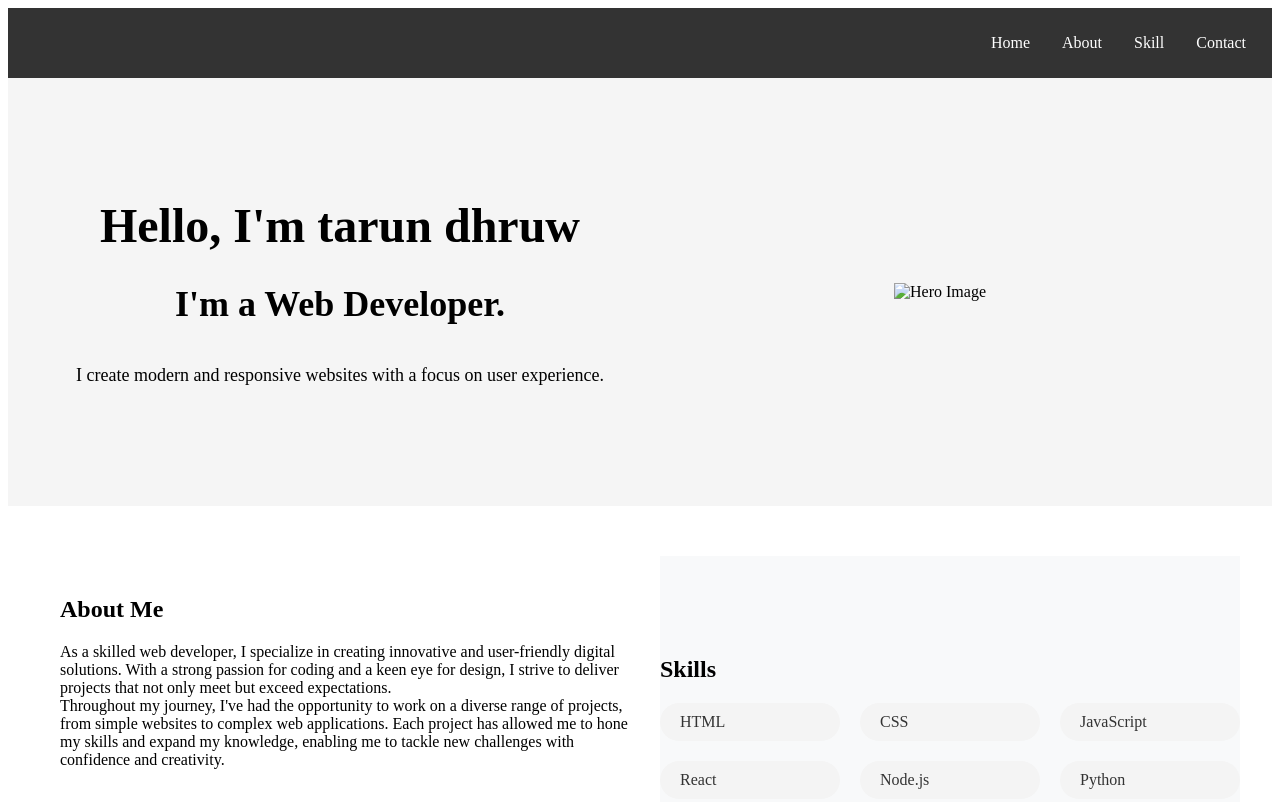
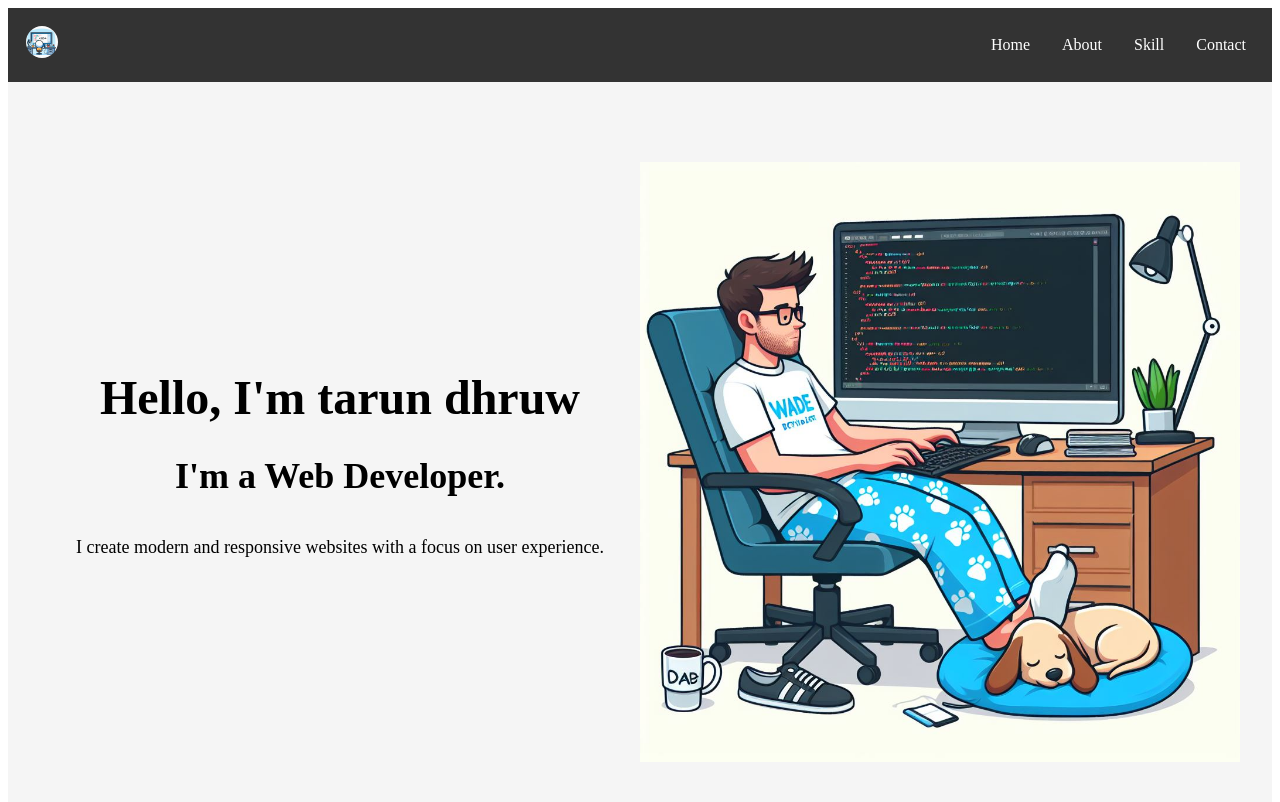
Before and after one commit to Scribe01010100/Portfolio, a plain HTML site: page index.html in a window 1280 px wide. Shown: the top 802 px of the page. Drawn offline with nearby package versions, Linux system fonts and the light colour scheme; the site is published under a folder, as on GitHub Pages, so addresses that start at the root find nothing.

Commit message:
Update index.html

```diff
--- a/index.html
+++ b/index.html
@@ -16,7 +16,7 @@
   <!--navbar-->
 <nav class="navbar">
   <div class="brand-title">
-   <img src="/_0bf9cdfe-4d5e-4ef6-bcf2-e2883d9f66f0.jpeg" alt="">
+   <img src="_0bf9cdfe-4d5e-4ef6-bcf2-e2883d9f66f0.jpeg" alt="">
   </div>
   <a href="#" class="toggle-button">
     <span class="bar"></span>
@@ -43,7 +43,7 @@
      <!-- <a href="#portfolio" class="btn">View My Work</a>-->
     </div>
     <div class="hero-image">
-      <img src="/_6addd923-0010-48c9-9bb4-43d70d1c7865.jpeg" alt="Hero Image">
+      <img src="_6addd923-0010-48c9-9bb4-43d70d1c7865.jpeg" alt="Hero Image">
     </div>
   </div>
 </section>
```
